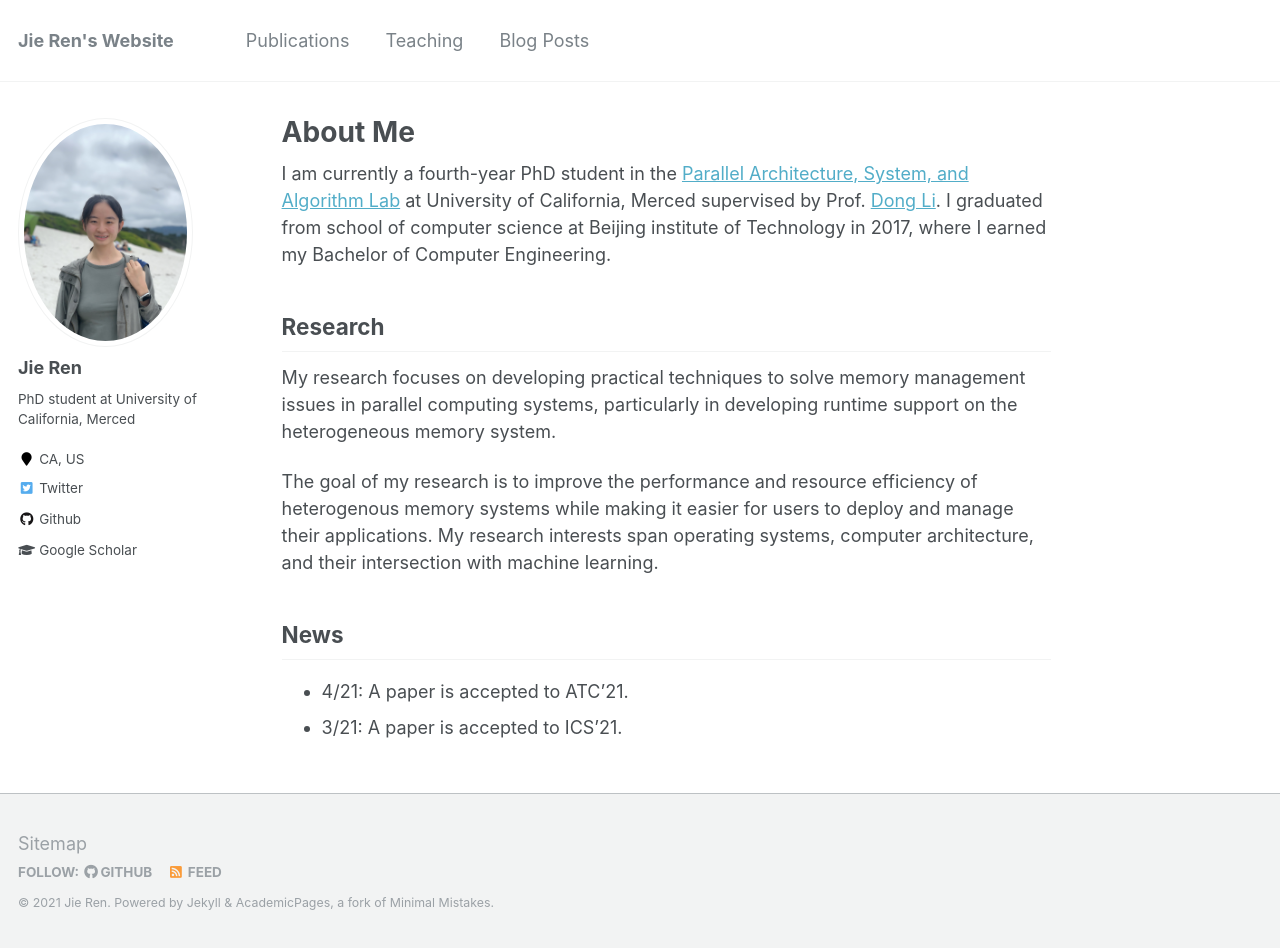
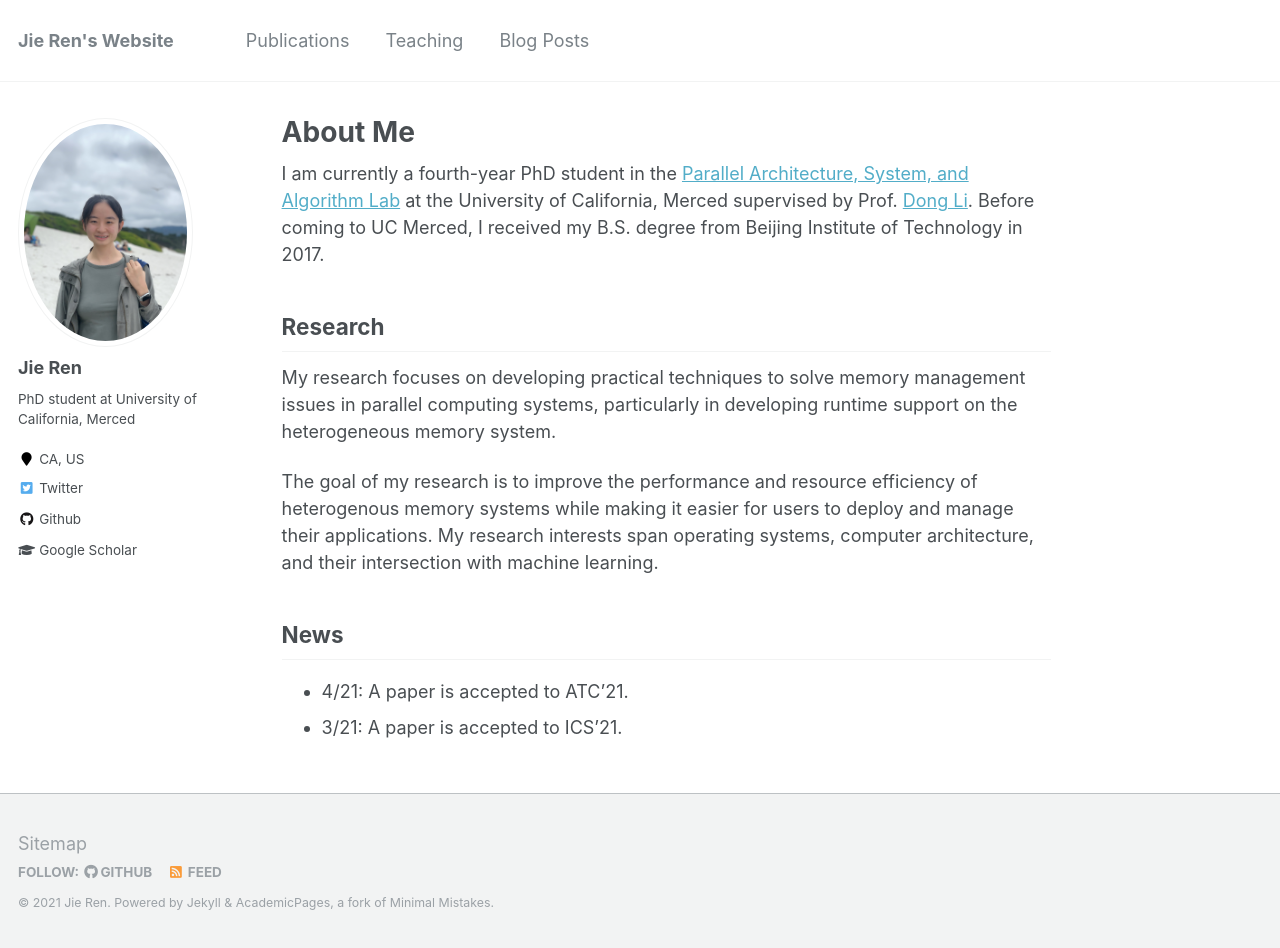
Before and after one commit to jren73/jren73.github.io, a Jekyll site: the page built from _pages/about.md, in a window 1280 px wide and 948 px high. Built offline with Jekyll 4.4.1, drawn with Linux system fonts in a browser that asks for light colours.

Commit message:
Update about.md

```diff
--- a/_pages/about.md
+++ b/_pages/about.md
@@ -8,7 +8,7 @@
   - /about.html
 ---
 
-I am currently a fourth-year PhD student in the [Parallel Architecture, System, and Algorithm Lab](http://pasalabs.org) at University of California, Merced supervised by Prof. [Dong Li](https://faculty.ucmerced.edu/dong-li/). I graduated from school of computer science at Beijing institute of Technology in 2017, where I earned my Bachelor of Computer Engineering.
+I am currently a fourth-year PhD student in the [Parallel Architecture, System, and Algorithm Lab](http://pasalabs.org) at the University of California, Merced supervised by Prof. [Dong Li](https://faculty.ucmerced.edu/dong-li/). Before coming to UC Merced, I received my B.S. degree from Beijing Institute of Technology in 2017.
 
 Research
 ----
```
